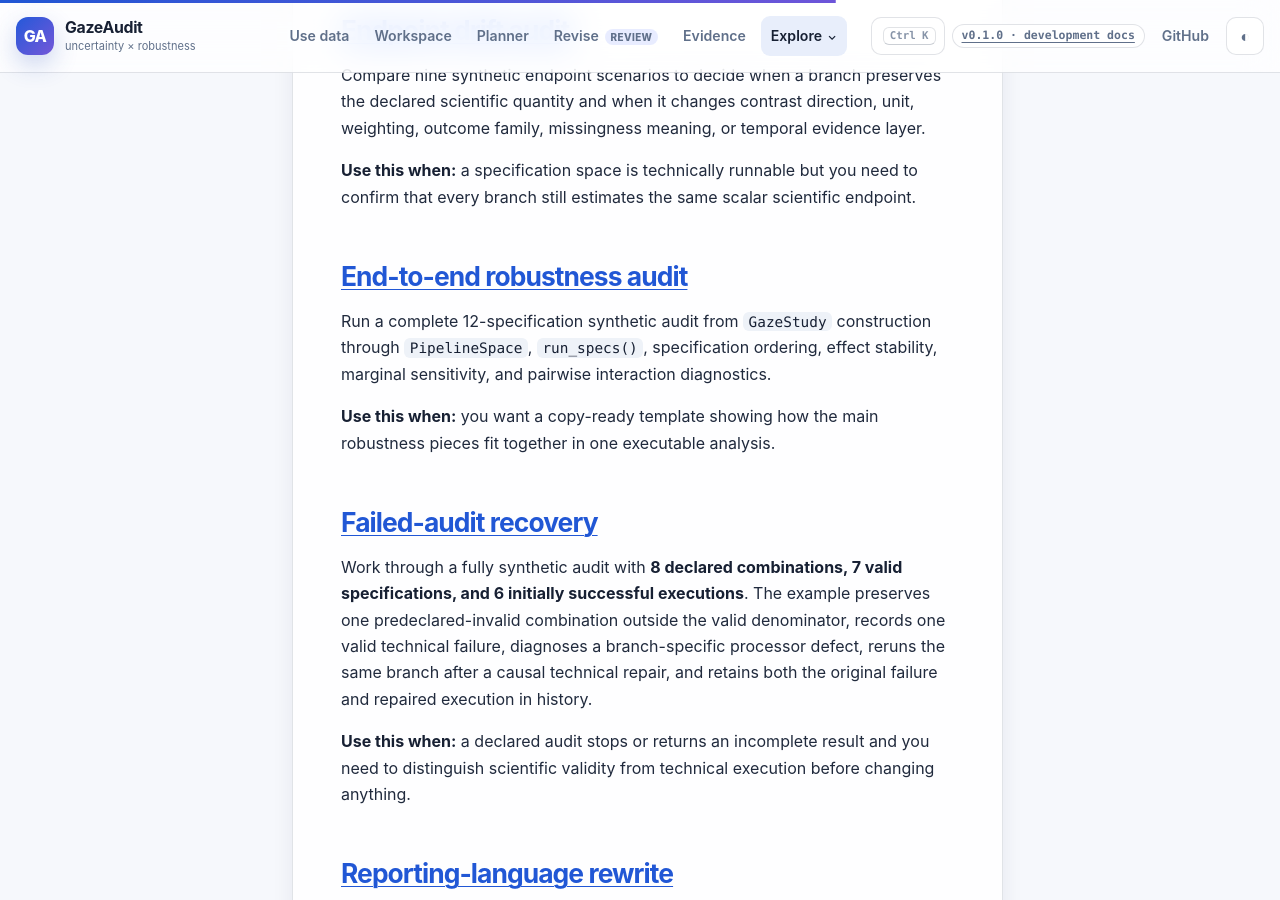
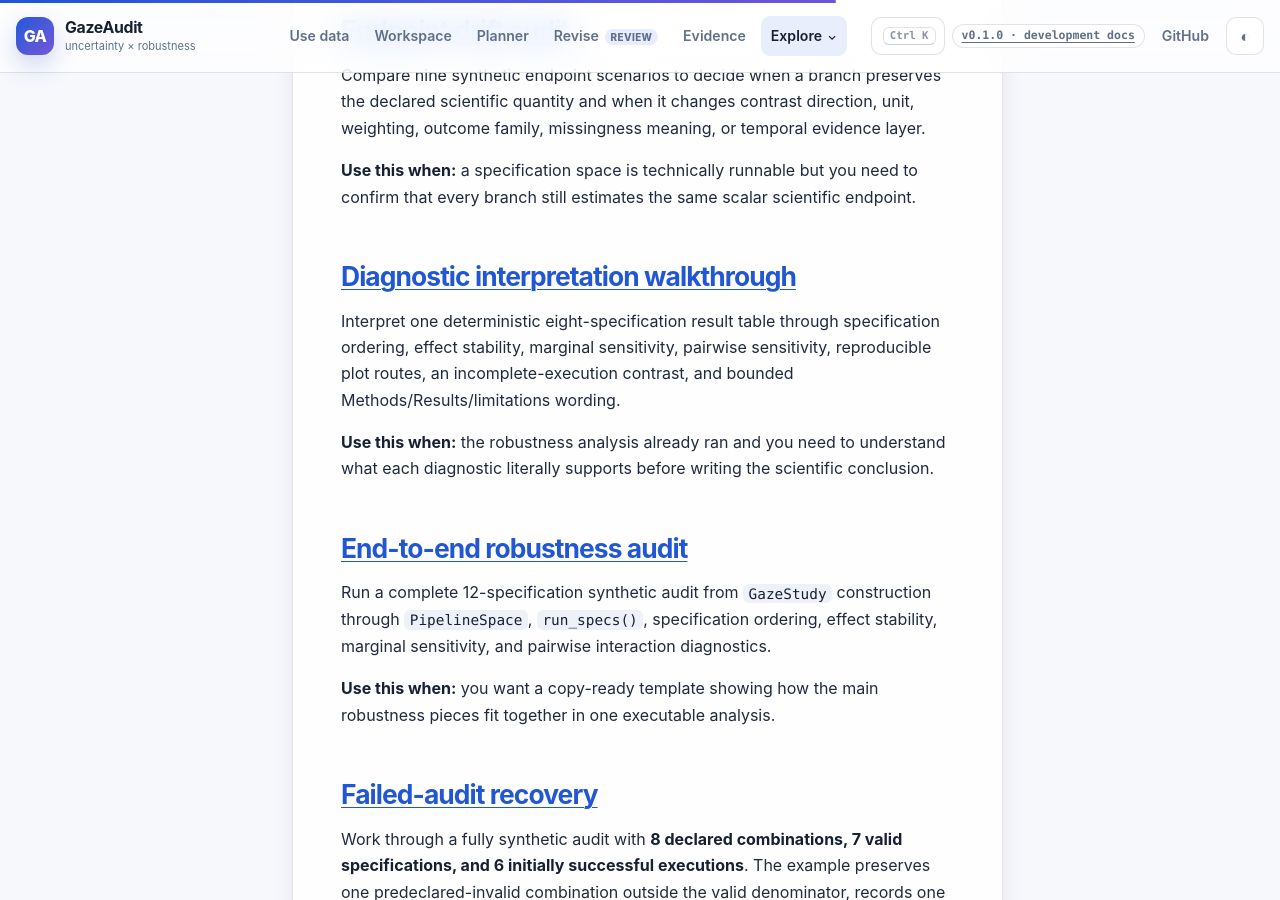
Before and after one commit to stefanosbalaskas/GazeAudit, a Jekyll site: the page built from docs/examples/index.md, in a window 1280 px wide and 900 px high, scrolled down 11184 px. Built offline with Jekyll 4.4.1, drawn with Linux system fonts in a browser that asks for light colours.

Commit message:
docs: add robustness diagnostic walkthrough section

```diff
--- a/docs/examples/index.md
+++ b/docs/examples/index.md
@@ -285,6 +285,12 @@ Compare nine synthetic endpoint scenarios to decide when a branch preserves the
 
 **Use this when:** a specification space is technically runnable but you need to confirm that every branch still estimates the same scalar scientific endpoint.
 
+## [Diagnostic interpretation walkthrough](robustness-diagnostic-walkthrough/)
+
+Interpret one deterministic eight-specification result table through specification ordering, effect stability, marginal sensitivity, pairwise sensitivity, reproducible plot routes, an incomplete-execution contrast, and bounded Methods/Results/limitations wording.
+
+**Use this when:** the robustness analysis already ran and you need to understand what each diagnostic literally supports before writing the scientific conclusion.
+
 ## [End-to-end robustness audit](end-to-end-robustness/)
 
 Run a complete 12-specification synthetic audit from `GazeStudy` construction through `PipelineSpace`, `run_specs()`, specification ordering, effect stability, marginal sensitivity, and pairwise interaction diagnostics.
```
